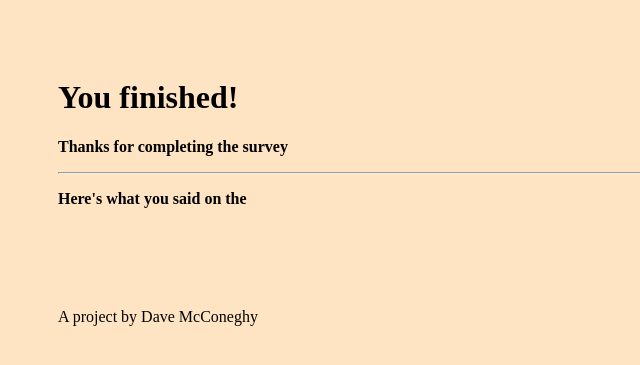
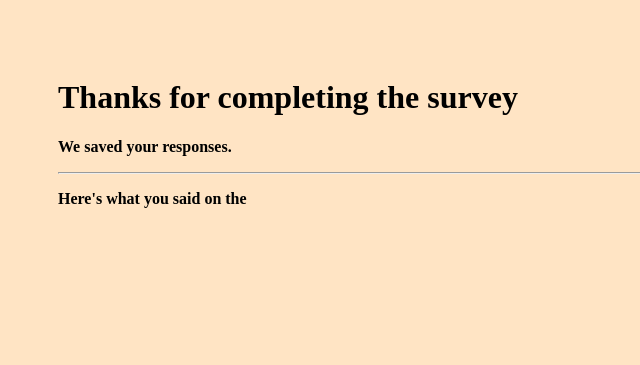
Before and after one commit to dmcconeghy/dmcconeghy.github.io, a Flask app: template flask/flask-survey/templates/complete.html in a window 1280 px wide. Shown: the top 365 px of the page, without its empty margins (0-640 px from the left). Run offline with Flask 2, Linux system fonts and the light colour scheme; the template is opened without the code that fills it, so the values that code supplies are empty.

Commit message:
Adds session capabilities to Flask Survey exercise

```diff
--- a/flask/flask-survey/app.py
+++ b/flask/flask-survey/app.py
@@ -1,6 +1,6 @@
 """Satisfaction Survey"""
 
-from flask import Flask, request, render_template, redirect, flash, session
+from flask import Flask, request, render_template, redirect, flash, session, make_response
 from flask_debugtoolbar import DebugToolbarExtension
 from surveys import surveys
 
@@ -25,9 +25,13 @@ def select_survey():
     """"User begins by selecting a survey"""
 
     survey_id = request.form['survey_id']
-
     survey = surveys[survey_id]
     session[SURVEY] = survey_id
+    responses = session.get(RESPONSES)
+
+    # don't let them re-take a survey until cookie times out
+    if request.cookies.get(f"completed_{survey_id}"):
+        return render_template("complete.html", survey=survey, responses=responses)
 
     return render_template("start.html", survey=survey)
 
@@ -90,6 +94,11 @@ def complete():
     survey_id = session[SURVEY]
     survey = surveys[survey_id]
 
-    return render_template("complete.html", responses=responses, survey=survey)
+    html = render_template("complete.html",
+                           survey=survey,
+                           responses=responses)
 
-#
+  # Set cookie so they can't re-take this survey
+    response = make_response(html)
+    response.set_cookie(f"completed_{survey_id}", "yes", max_age=60)
+    return response
--- a/flask/flask-survey/static/styles.css
+++ b/flask/flask-survey/static/styles.css
@@ -6,8 +6,3 @@ body {
 #main {
     font-weight: bold;
 }
-
-
-footer {
-    margin-top: 100px;
-}
--- a/flask/flask-survey/templates/base.html
+++ b/flask/flask-survey/templates/base.html
@@ -17,6 +17,5 @@
   {% block content %}BODY CONTENT GOES HERE{% endblock %}
 
 </div>
-  <footer>A project by Dave McConeghy</footer>
 </body>
 </html>
--- a/flask/flask-survey/templates/complete.html
+++ b/flask/flask-survey/templates/complete.html
@@ -4,11 +4,9 @@
 
 {% block content %}
 
-  <h1>You finished!</h1>
-  <p>Thanks for completing the survey</p>
-
+  <h1>Thanks for completing the survey</h1>
+  <p> We saved your responses.</p>
   <hr>
-
   <p>Here's what you said on the {{ survey.title }}</p>
 
   <ul>
```
